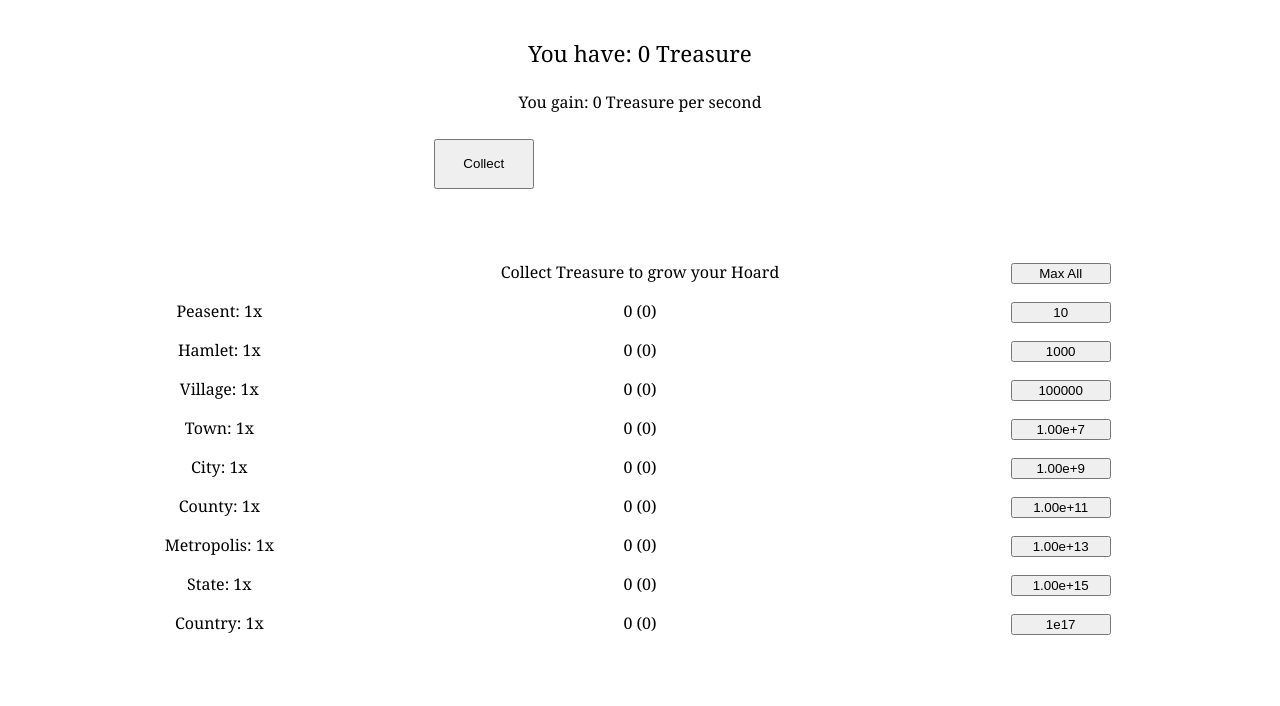
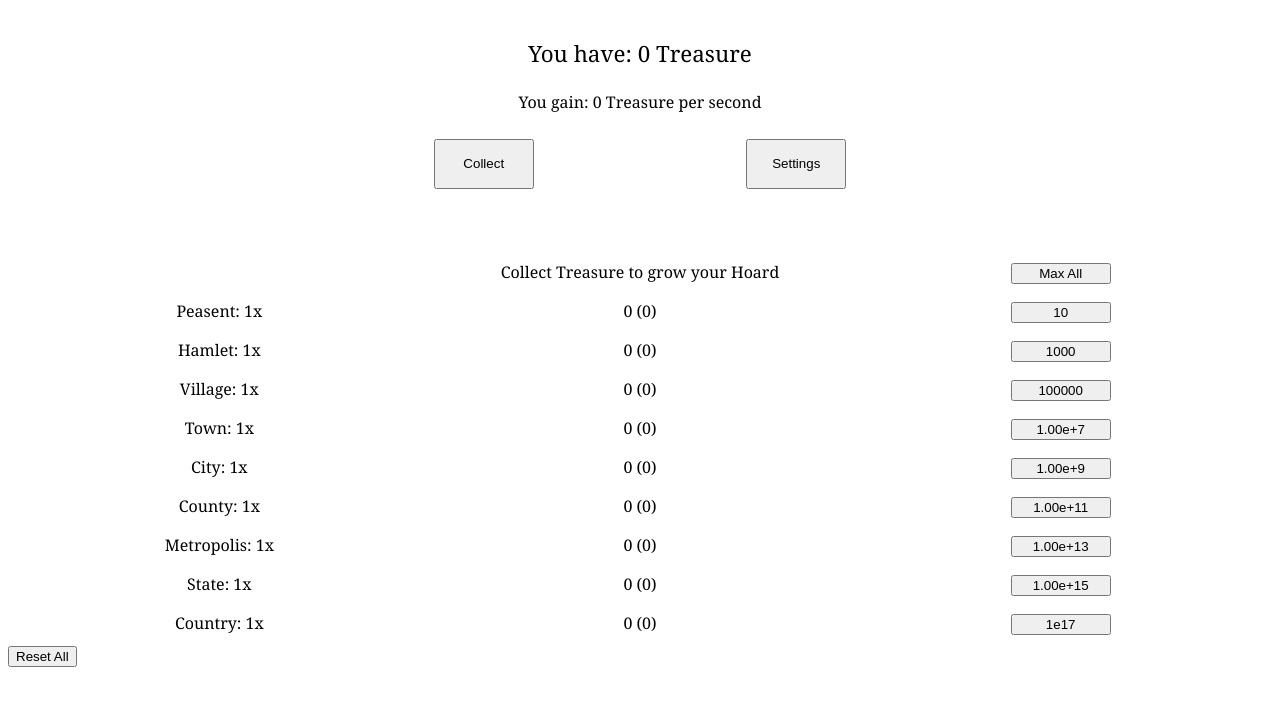
Before and after one commit to Loyal-Alchemist/Loyal-Alchemist.github.io, a plain HTML site: page Inheritance.html in a window 1280 px wide. Drawn offline with Linux system fonts and the light colour scheme.

Commit message:
Reset Button

```diff
--- a/Inheritance.html
+++ b/Inheritance.html
@@ -57,7 +57,7 @@ td{
   <button style="width:100px; height:50px;" class="tablinks" onclick="openTab(event, 'Collect')">Collect</button>
   <button style="width:100px; height:50px; visibility:hidden;" class="tablinks" onclick="openTab(event, 'Attributes')" id="unlock1">Attributes</button>
   <button style="width:100px; height:50px; visibility:hidden;" class="tablinks" onclick="openTab(event, 'Artifacts')" id="unlock2">Artifacts</button>
-  <button style="width:100px; height:50px; visibility:hidden;" class="tablinks" onclick="openTab(event, 'Settings')">Settings</button>
+  <button style="width:100px; height:50px;" class="tablinks" onclick="openTab(event, 'Settings')">Settings</button>
 </div>
 
 <div class="tabcontent" id="Collect">
@@ -105,7 +105,7 @@ td{
 <div class="tabcontent" id="Settings">
 
 </div>
-
+<button onclick="start1">Reset All</button>
 <script src="ExpantaNum.js"></script>
 <script>
 function openTab(evt, tabName) {
```
